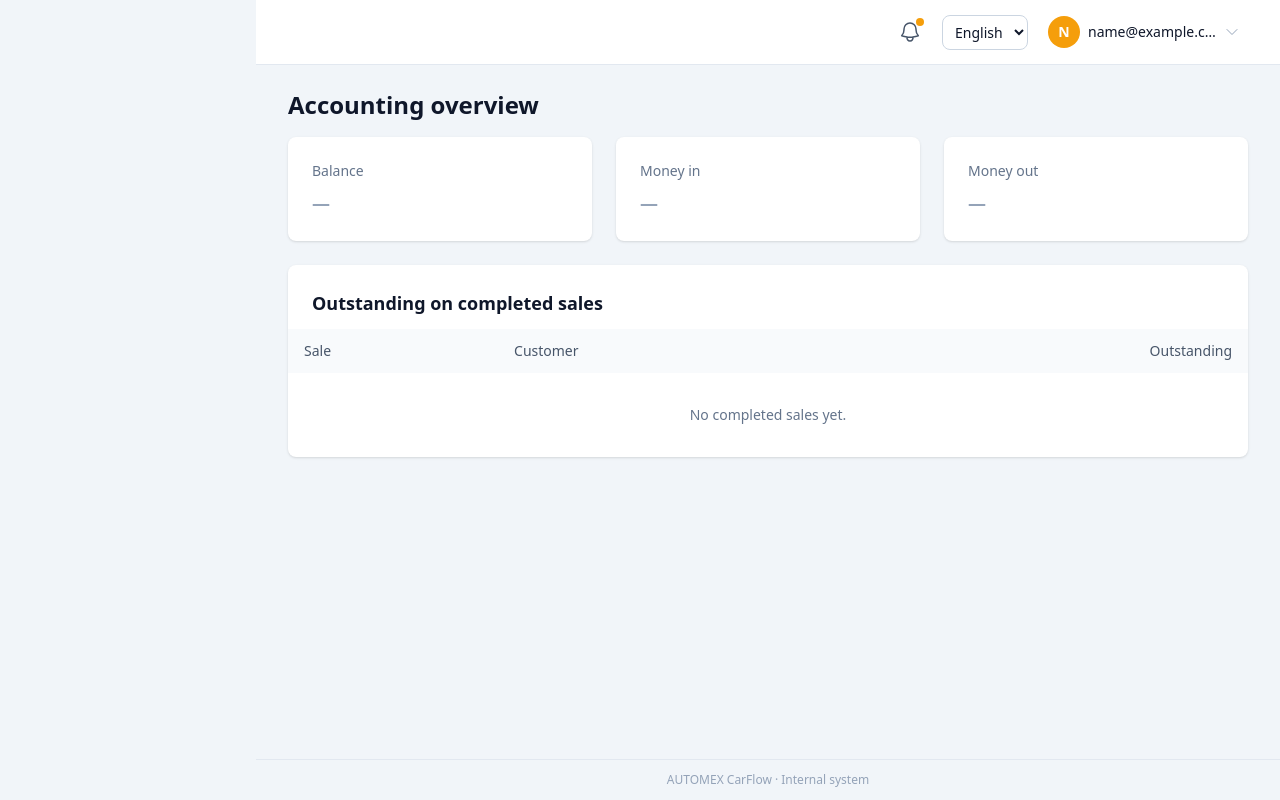
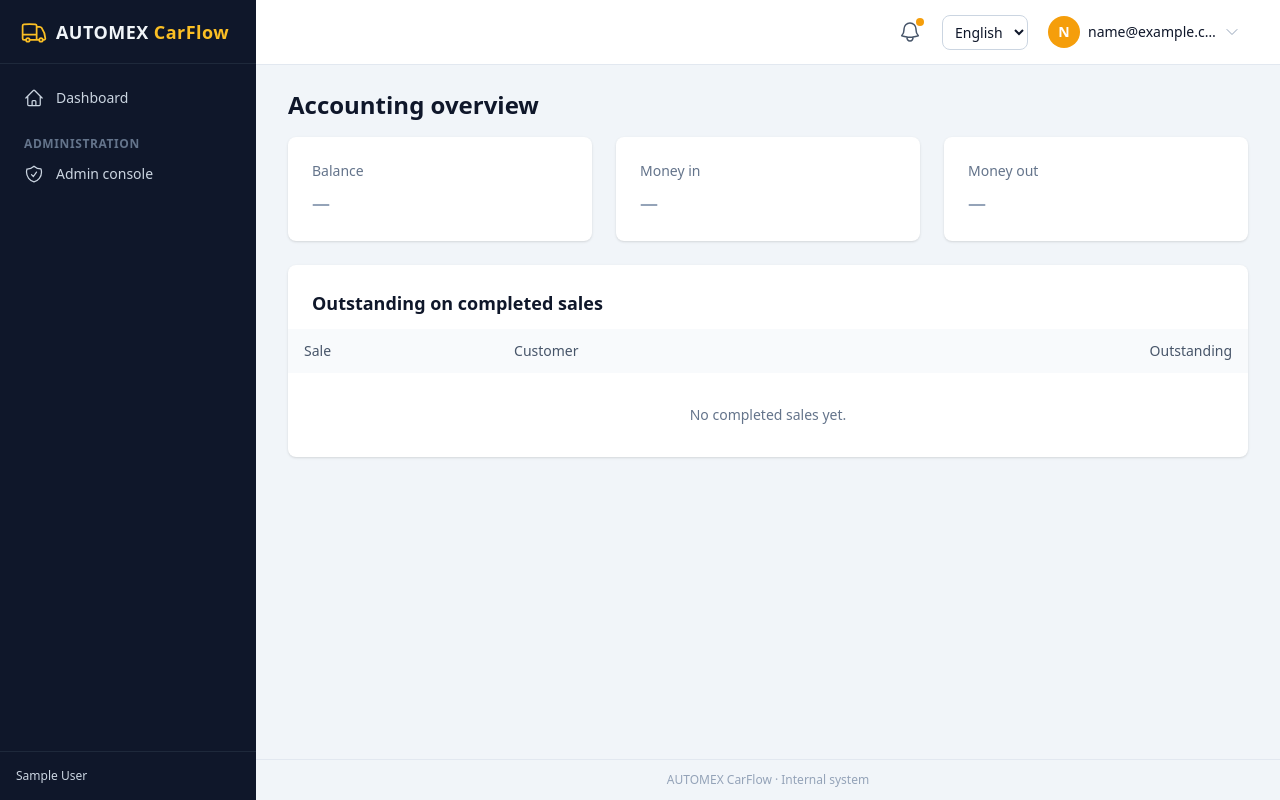
Before and after one commit to hakim402/car-flow, a Django app: page /accounting/ in a window 1280 px wide. Run offline with Django 5.2, Linux system fonts and the light colour scheme; the visitor is signed in with stand-in values (Sample User, id 1); data that the repository does not hold is empty; parts of the project's set-up code (start-up, migrations or seed data) failed here and were passed over.

Commit message:
fix(ui): sidebar hidden on desktop — scope hide transform to max-md
The sidebar hid via ltr:-translate-x-full/rtl:translate-x-full and relied on md:translate-x-0 to reappear, but Tailwind emits the ltr/rtl rules AFTER the md: media query at equal specificity, so the hidden transform won at every viewport. Scoping the hide transform to max-md: variants removes the conflict (desktop has no transform at all); JS toggle and safelist span updated to match.

```diff
--- a/templates/base.html
+++ b/templates/base.html
@@ -15,12 +15,13 @@ literally in this file for the Tailwind scanner to generate them.
 ({% comment %} instead of {# #}: the template lexer strips only
 single-line {# #} comments.)
 {% endcomment %}
-<span class="hidden translate-x-0 ltr:-translate-x-full rtl:translate-x-full hidden opacity-0 opacity-100"></span>
+<span class="hidden translate-x-0 max-md:ltr:-translate-x-full max-md:rtl:translate-x-full opacity-0 opacity-100"></span>
 
 {# ============================= Sidebar ============================= #}
+{# Hidden only below md via max-md variants: bare md:translate-x-0 loses to the ltr/rtl rules in compiled CSS order (same specificity, emitted later). #}
 <aside id="sidebar"
        class="fixed inset-y-0 start-0 z-40 flex w-64 flex-col bg-slate-900 text-slate-100
-              transition-transform duration-200 ltr:-translate-x-full rtl:translate-x-full md:translate-x-0">
+              transition-transform duration-200 max-md:ltr:-translate-x-full max-md:rtl:translate-x-full">
     <div class="flex h-16 items-center gap-2 border-b border-slate-800 px-5">
         <svg class="h-7 w-7 text-amber-400" fill="none" viewBox="0 0 24 24" stroke-width="1.5" stroke="currentColor" aria-hidden="true">
             <path stroke-linecap="round" stroke-linejoin="round" d="M8.25 18.75a1.5 1.5 0 01-3 0m3 0a1.5 1.5 0 00-3 0m3 0h6m-9 0H3.375a1.125 1.125 0 01-1.125-1.125V14.25m17.25 4.5a1.5 1.5 0 01-3 0m3 0a1.5 1.5 0 00-3 0m3 0h1.125c.621 0 1.129-.504 1.09-1.124a17.902 17.902 0 00-3.213-9.193 2.056 2.056 0 00-1.58-.86H14.25M16.5 18.75h-2.25m0-11.177v-.958c0-.568-.422-1.048-.987-1.106a48.554 48.554 0 00-10.026 0 1.106 1.106 0 00-.987 1.106v7.635m12-6.677v6.677m0 4.5v-4.5m0 0h-12" />
@@ -244,7 +245,7 @@ block names even across if-branches, so the auth check only wraps chrome.
 (function () {
     var sidebar = document.getElementById("sidebar");
     var backdrop = document.getElementById("sidebar-backdrop");
-    var HIDDEN = ["ltr:-translate-x-full", "rtl:translate-x-full"];
+    var HIDDEN = ["max-md:ltr:-translate-x-full", "max-md:rtl:translate-x-full"];
 
     function openSidebar() {
         if (!sidebar) return;
```
Also changed, not shown: static/css/tailwind.css.
